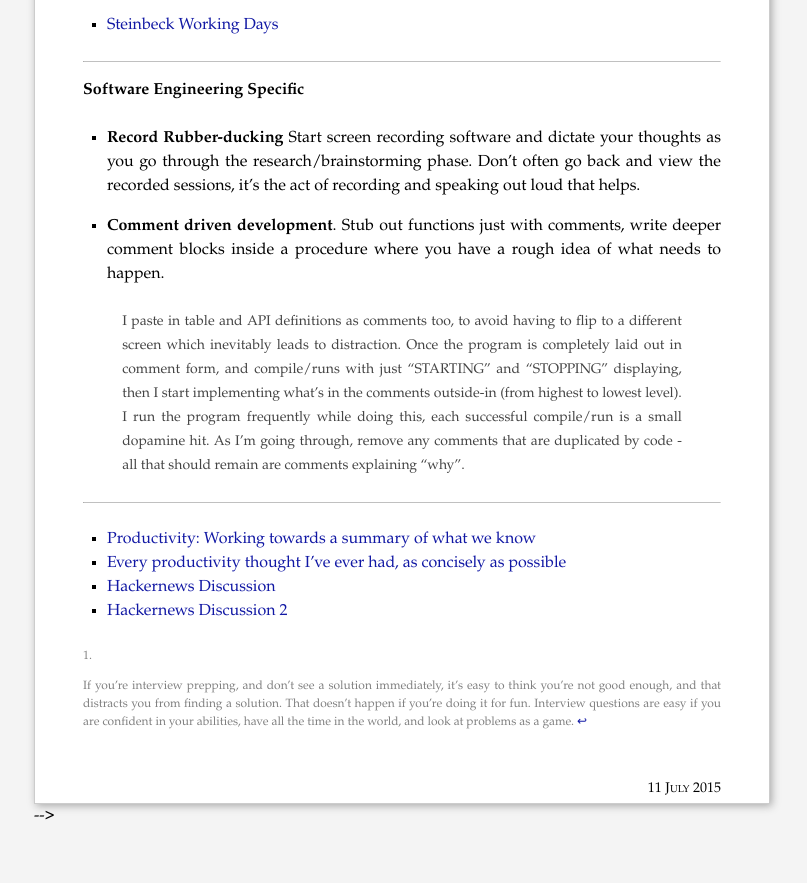
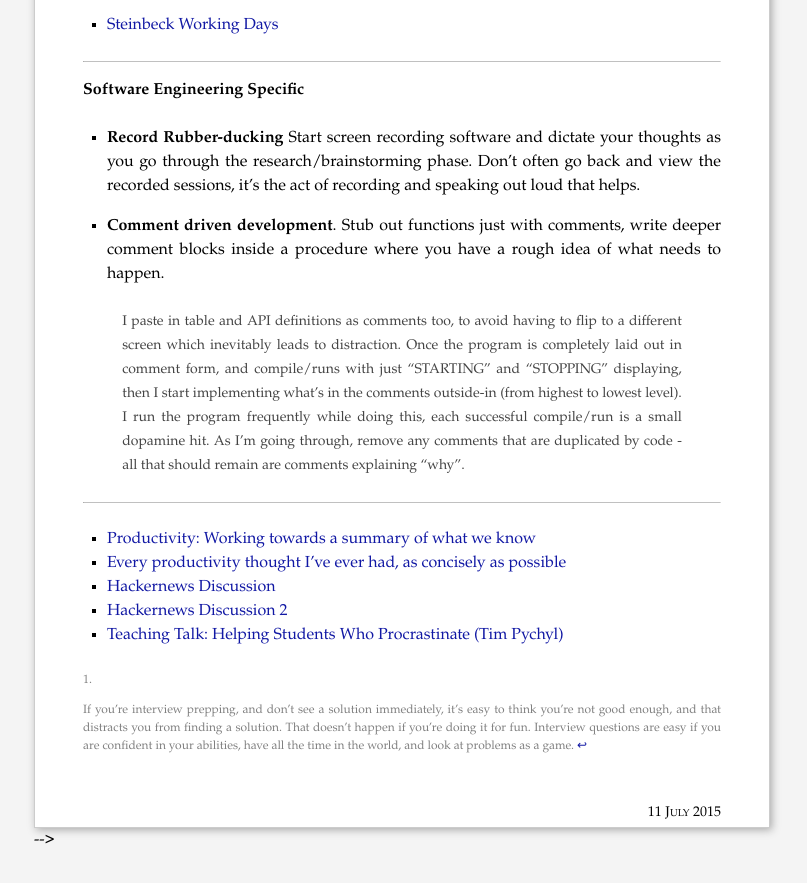
Before and after one commit to piyushahuja/piyushahuja.github.io, a Jekyll site: the page built from _posts/guides/2015-07-11-perform.md, in a window 1280 px wide and 900 px high, scrolled down 7655 px. Shown: the top 883 px of the window, without its empty margins (238-1045 px from the left). Built offline with Jekyll 4.4.1, drawn with Linux system fonts in a browser that asks for light colours.

Commit message:
auto deployed

```diff
--- a/_posts/guides/2015-07-11-perform.md
+++ b/_posts/guides/2015-07-11-perform.md
@@ -253,3 +253,4 @@ Procrastination often stems from deeper emotional issues or an unacknowledged cl
 - [Every productivity thought I've ever had, as concisely as possible](https://news.ycombinator.com/item?id=20780939)
 - [Hackernews Discussion](https://news.ycombinator.com/item?id=24039887)
 - [Hackernews Discussion 2](https://news.ycombinator.com/item?id=24120275)
+- [Teaching Talk: Helping Students Who Procrastinate (Tim Pychyl)](https://www.youtube.com/watch?v=mhFQA998WiA)
```
